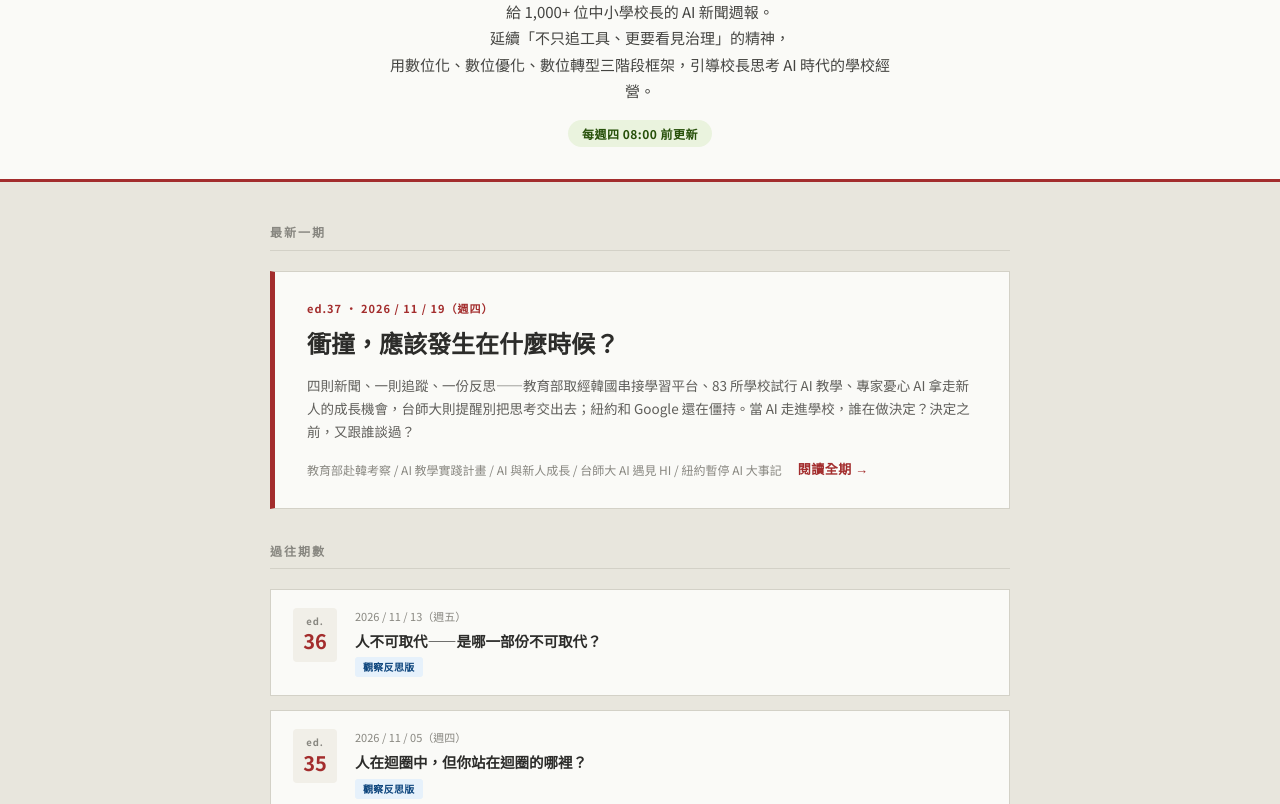
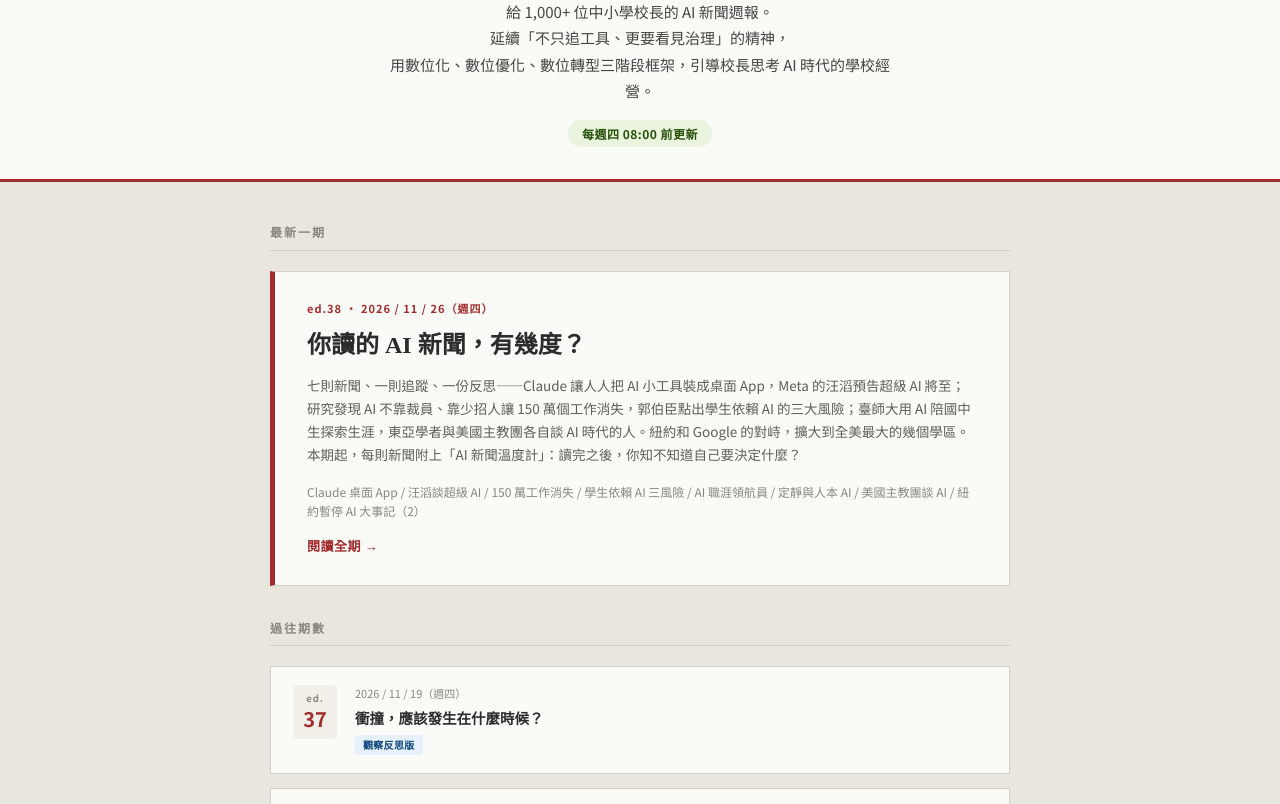
Before and after one commit to awspeng-png/the-one-ai, a plain HTML site: page index.html in a window 1280 px wide. Shown: the part 144-948 px from the top of the page. Drawn offline with Linux system fonts and the light colour scheme.

Commit message:
Update index.html

```diff
--- a/index.html
+++ b/index.html
@@ -232,12 +232,12 @@ footer {
 
   <p class="section-title">最新一期</p>
 
-  <a class="hero-card" href="ed-37.html">
-    <div class="hero-badge">ed.37 ・ 2026 / 11 / 19（週四）</div>
-    <div class="hero-title">衝撞，應該發生在什麼時候？</div>
-    <div class="hero-lede">四則新聞、一則追蹤、一份反思——教育部取經韓國串接學習平台、83 所學校試行 AI 教學、專家憂心 AI 拿走新人的成長機會，台師大則提醒別把思考交出去；紐約和 Google 還在僵持。當 AI 走進學校，誰在做決定？決定之前，又跟誰談過？</div>
+  <a class="hero-card" href="ed-38.html">
+    <div class="hero-badge">ed.38 ・ 2026 / 11 / 26（週四）</div>
+    <div class="hero-title">你讀的 AI 新聞，有幾度？</div>
+    <div class="hero-lede">七則新聞、一則追蹤、一份反思——Claude 讓人人把 AI 小工具裝成桌面 App，Meta 的汪滔預告超級 AI 將至；研究發現 AI 不靠裁員、靠少招人讓 150 萬個工作消失，郭伯臣點出學生依賴 AI 的三大風險；臺師大用 AI 陪國中生探索生涯，東亞學者與美國主教團各自談 AI 時代的人。紐約和 Google 的對峙，擴大到全美最大的幾個學區。本期起，每則新聞附上「AI 新聞溫度計」：讀完之後，你知不知道自己要決定什麼？</div>
     <div class="hero-meta">
-      <span class="hero-date">教育部赴韓考察 / AI 教學實踐計畫 / AI 與新人成長 / 台師大 AI 遇見 HI / 紐約暫停 AI 大事記</span>
+      <span class="hero-date">Claude 桌面 App / 汪滔談超級 AI / 150 萬工作消失 / 學生依賴 AI 三風險 / AI 職涯領航員 / 定靜與人本 AI / 美國主教團談 AI / 紐約暫停 AI 大事記（2）</span>
       <span class="read-btn">閱讀全期</span>
     </div>
   </a>
@@ -245,6 +245,15 @@ footer {
   <p class="section-title">過往期數</p>
 
   <div class="issues-grid">
+
+    <a class="issue-card" href="ed-37.html">
+      <div class="issue-num"><span class="ed">ed.</span><span class="num">37</span></div>
+      <div class="issue-info">
+        <div class="issue-date">2026 / 11 / 19（週四）</div>
+        <div class="issue-title">衝撞，應該發生在什麼時候？</div>
+        <div class="issue-type"><span class="tag tag-thu">觀察反思版</span></div>
+      </div>
+    </a>
 
     <a class="issue-card" href="ed-36.html">
       <div class="issue-num"><span class="ed">ed.</span><span class="num">36</span></div>
```
